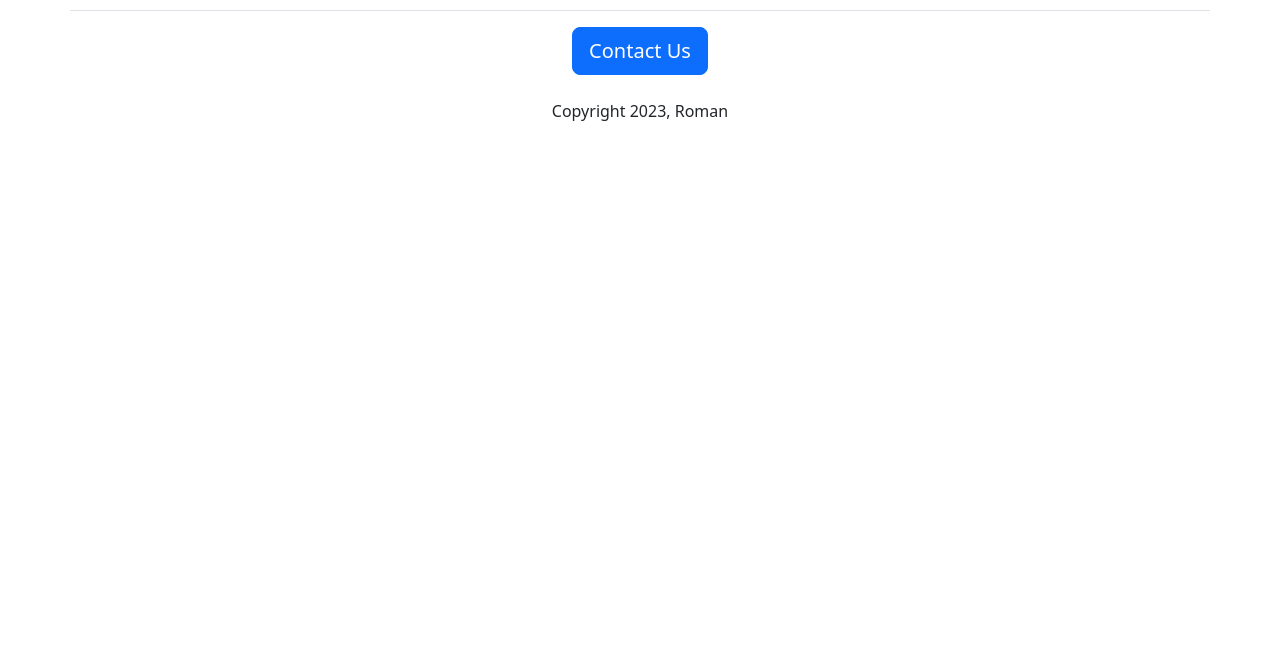
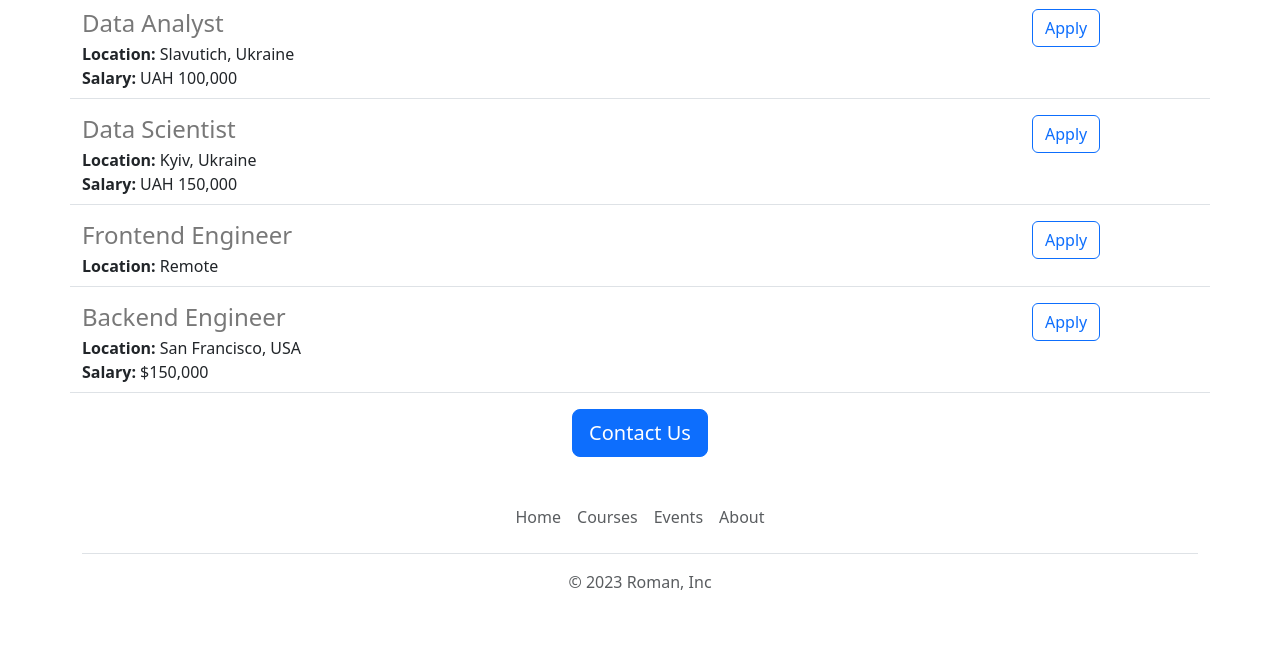
Before and after one commit to RomanPovar/roman-careers-website, a Flask app: page / in a window 1280 px wide. Shown: the part 1221-1871 px from the top of the page. Before the commit the page ends 1342 px from the top, so only its background shows below. Run offline with Flask 3, Linux system fonts and the light colour scheme.

Commit message:
functional and aesthetic improvements

```diff
--- /dev/null
+++ b/templates/footer.html
@@ -0,0 +1,11 @@
+<div class="container">
+  <footer class="py-3 my-4">
+    <ul class="nav justify-content-center border-bottom pb-3 mb-3">
+      <li class="nav-item"><a target="_blank" href="https://www.roman.ai" class="nav-link px-2 text-body-secondary">Home</a></li>
+      <li class="nav-item"><a target="_blank" href="https://www.roman.ai/learn" class="nav-link px-2 text-body-secondary">Courses</a></li>
+      <li class="nav-item"><a target="_blank" href="https://www.roman.ai/events" class="nav-link px-2 text-body-secondary">Events</a></li>
+      <li class="nav-item"><a href="https://www.roman.ai/about" class="nav-link px-2 text-body-secondary">About</a></li>
+    </ul>
+    <p class="text-center text-body-secondary">&copy; 2023 Roman, Inc</p>
+  </footer>
+</div>
--- a/templates/home.html
+++ b/templates/home.html
@@ -7,21 +7,30 @@
     <link href="https://cdn.jsdelivr.net/npm/bootstrap@5.3.0/dist/css/bootstrap.min.css" rel="stylesheet" integrity="sha384-9ndCyUaIbzAi2FUVXJi0CjmCapSmO7SnpJef0486qhLnuZ2cdeRhO02iuK6FUUVM" crossorigin="anonymous">
     <style>
       #banner {
-        height: 500px;
+        height: 680px;
         width: 100%;
+        object-fit:cover;
+        margin-bottom: 16px;
       }
     </style>
   </head>
   <body>
+    {% include 'nav.html' %}
+    <img class="img-fluid" id="banner" src="https://roman-careers-website--romanpovar.repl.co/static/banner.jpg" >
     <div class="container">
-    <h1 class="text-center mt-2 mb-4">
-      {{company_name}} Povar
-    </h1>
-    <img class="img-fluid" id="banner" src="https://roman-careers-website--romanpovar.repl.co/static/banner.jpg" >
-    <h2 class="text-center mt-2 mb-4">About Roman</h2>
-    <p class="lead">
+      <h1 class="text-center mt-2 mb-4">
+        {{company_name}} Povar
+      </h1>
+      <div class="row" style="margin-bottom:16px">
+        <div class="col-md-6">
+      <p class="lead">
       Lorem ipsum dolor sit amet, consectetur adipiscing elit, sed do eiusmod tempor incididunt ut labore et dolore magna aliqua. Ut enim ad minim veniam, quis nostrud exercitation ullamco laboris nisi ut aliquip ex ea commodo consequat. Duis aute irure dolor in reprehenderit in voluptate velit esse cillum dolore eu fugiat nulla pariatur. Excepteur sint occaecat cupidatat non proident, sunt in culpa qui officia deserunt mollit anim id est laborum.
       </p>
+        </div>
+        <div class="d-none d-md-block col-md-6">
+        <img src="/static/people.jpg" style="height:320px;border-radius:4px;">
+        </div>
+      </div>
       <h2 class="text-center mt-2 mb-4">Job Openings</h2>
       <div>
         {% for job in jobs %}
@@ -29,9 +38,9 @@
         {% endfor %}
       </div>
       <div class="text-center">
-      <button class="btn btn-primary btn-lg">Contact Us</button>
-        <p class="mt-4">Copyright 2023, Roman</p>
+      <a class="btn btn-primary btn-lg" href="mailto:hello@roman.ai?subject=Question%20about%20Job%20Openings&body=My%20name%3A%20%3Cyour%20name%20here%3E%0D%0A%0D%0AMy%20question%3A%20%3Center%20question%20here%3E">Contact Us</a>
       </div>
     </div>
+    {% include 'footer.html' %}
   </body>
 </html>
--- a/templates/jobitem.html
+++ b/templates/jobitem.html
@@ -14,7 +14,7 @@
     {% endif %}
   </div>
   <div class='col-2'>
-    <button type="button" class="btn btn-outline-primary float-right align-middle">Apply</button>
+    <a href="mailto:mailto:hello@roman.ai?subject=Application%20for%20{{job['title']}}&body=My%20name%3A%20%3Cyour%20name%20here%3E%0D%0A%0D%0AMy%20Resume%20link%3A%20%3Cresume%20link%3E%0D%0A%0D%0AMy%20LinkedIn%20link%3A%20%3Clinkedin%20link%3E" type="button" class="btn btn-outline-primary float-right align-middle">Apply</a>
   </div>
 
 </div>
--- /dev/null
+++ b/templates/nav.html
@@ -0,0 +1,9 @@
+<nav class="navbar bg-body-tertiary shadow-sm fixed-top bg-white">
+  <div class="container-fluid">
+    <a class="navbar-brand" href="#">
+      <img src="/static/logo.png" alt="Logo" width="30" height="24" class="d-inline-block align-text-top">
+      Roman
+    </a>
+  </div>
+</nav>
+<div style="height:56px"></div>
```
Also changed, not shown: static/logo.png (added), 2 other files.
